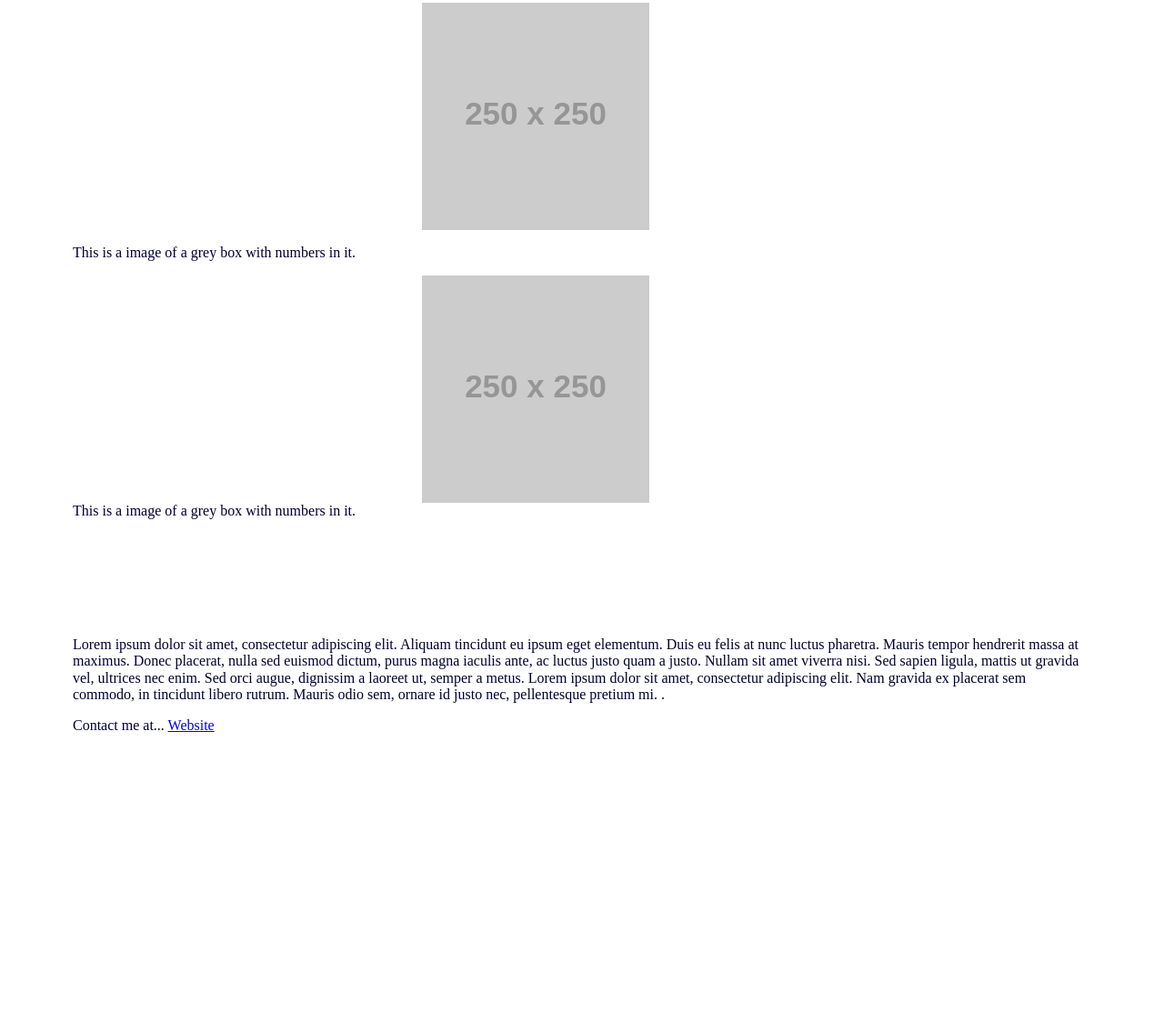
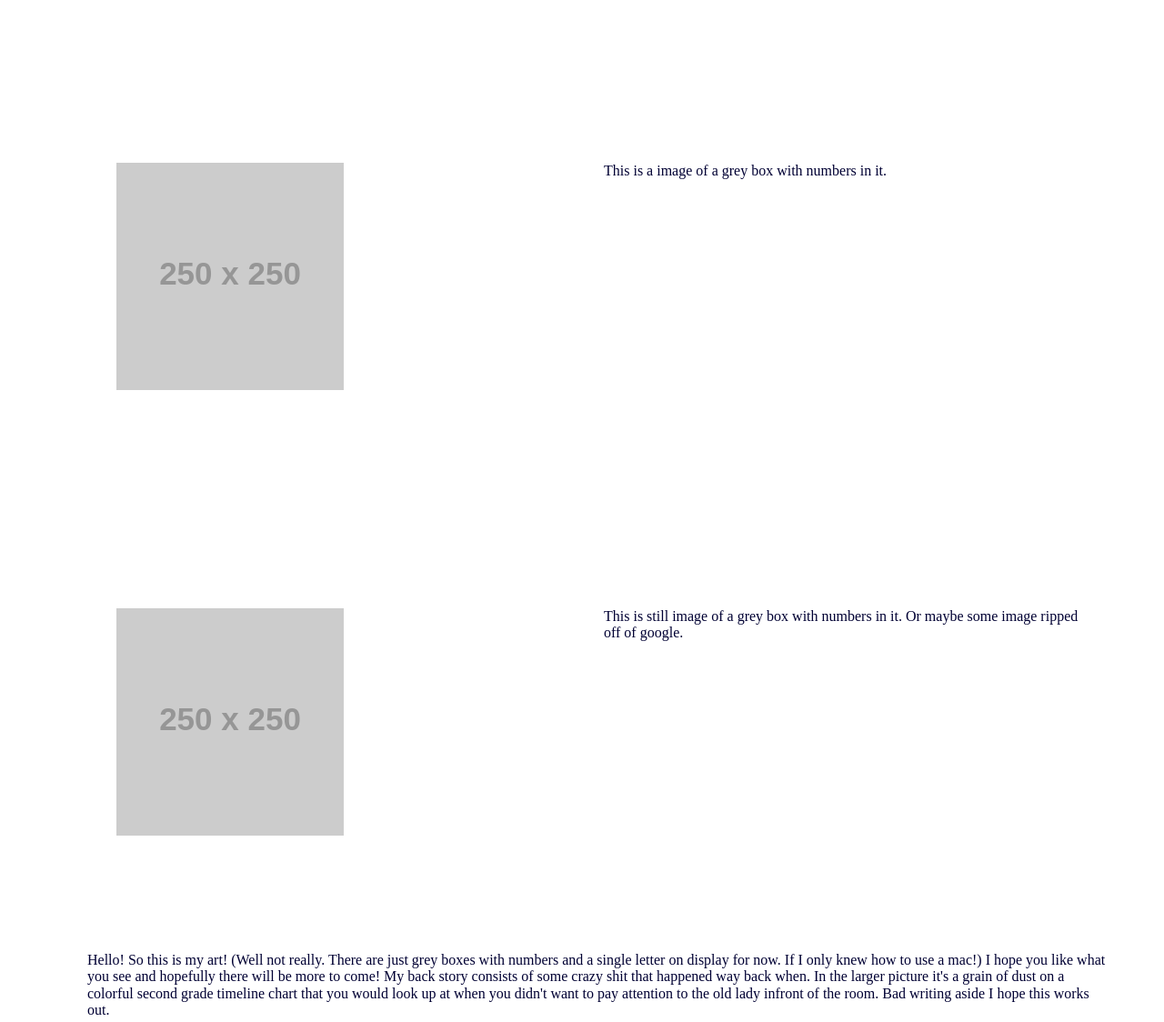
Before and after one commit to Chris445/Portfolio, a plain HTML site: page Folio-webpage/index.html in a window 1280 px wide. Shown: the part 577-1701 px from the top of the page at 91% size. Before the commit the page ends 1401 px from the top, so only its background shows below. Drawn offline with Linux system fonts and the light colour scheme; placeholder pictures from the web are drawn by us.

Commit message:
Add files via upload

```diff
--- a/Folio-webpage/css/main.css
+++ b/Folio-webpage/css/main.css
@@ -17,7 +17,8 @@ body {
   background: #ffffff;
 }
 
-figure {
+figure,
+figcaption {
   margin: 0;
   }
 
@@ -30,6 +31,7 @@ img {
   }
 
 #banner-hero {
+  max-height: 120%;
   position: relative;
   }
 
@@ -51,9 +53,15 @@ img {
   padding-left: 0;
   }
 
+
+
 #nav li {
   margin: .5em 0;
   }
+
+figcaption {
+  /* margin: 3em; */
+}
 
 #nav li a {
   color: #000;
@@ -71,12 +79,37 @@ section.nav {
 }
 
 #about {
+  margin: 1em;
+  max-width: 40%;
+  min-width: 100%;
+
+  }
+
+#about {
 margin-top: 8em;
+
 }
 
 #hero {
   margin-bottom: 4em;
   }
+
+  p {
+    margin-bottom: 5em;
+  }
+
+
+  #fig-1 {
+  margin-left: 3em;
+  margin-top: 15em;
+  }
+
+ #fig-2 {
+  margin-left: 3em;
+  margin-top: 15em;
+  }
+
+
 
 @media (min-width: 48em) {
 
@@ -86,12 +119,24 @@ margin-top: 8em;
   }
 
 #fig-1 {
-  margin-left: 24em;
+
 }
 
 #fig-2 {
-  margin-left: 24em;
+
 }
+
+figure {
+  overflow: hidden;
+  }
+
+figure img {
+  float: left;
+  }
+
+figure figcaption {
+  margin-left: 50%;
+  }
 
 
 
--- a/Folio-webpage/index.html
+++ b/Folio-webpage/index.html
@@ -39,12 +39,11 @@ NAV/MENU
 </div>
 
     <figure id="hero">
-      <img class="huge" alt="blank" src="http://via.placeholder.com/1000x500">
+      <img class="huge" alt="blank" src="img/1000x500.png" srcset="img/1000x800.png 600w, img/1000x500.png 1000w" sizes="(max-width: 62.5em) 100vw, 62.5em">
       <!-- <img class="small" alt="blank" src="http://via.placeholder.com/500x250"> -->
     </figure>
 
 </div>
-
 <!--
 IMGS/dis
  -->
@@ -52,15 +51,17 @@ IMGS/dis
 
   <figure id="fig-1">
   <img class="bronze-bust"alt="blank"src="http://via.placeholder.com/250x250">
+  <figcaption> This is a image of a grey box with numbers in it. </figcaption>
   </figure>
-      <p> This is a image of a grey box with numbers in it.
 
-      <figure id="fig-2">
+
+  <figure id="fig-2">
   <img class="bronze-bust"alt="blank"src="http://via.placeholder.com/250x250">
+  <figcaption> This is still image of a grey box with numbers in it. Or maybe some image ripped off of google. </figcaption>
   </figure>
 
 <!--   add fig captions to images -->
-      <figcaption> This is a image of a grey box with numbers in it.
+
 
   </section>
 
@@ -70,9 +71,7 @@ IMGS/dis
 ABOUT
  -->
 <section id="about">
-  <p>Lorem ipsum dolor sit amet, consectetur adipiscing elit. Aliquam tincidunt eu ipsum eget elementum. Duis eu felis at nunc luctus pharetra. Mauris tempor hendrerit massa at maximus. Donec placerat, nulla sed euismod dictum, purus magna iaculis ante, ac luctus justo quam a justo. Nullam sit amet viverra nisi. Sed sapien ligula, mattis ut gravida vel, ultrices nec enim. Sed orci augue, dignissim a laoreet ut, semper a metus. Lorem ipsum dolor sit amet, consectetur adipiscing elit. Nam gravida ex placerat sem commodo, in tincidunt libero rutrum. Mauris odio sem, ornare id justo nec, pellentesque pretium mi.
-
-.</p>
+  <p>Hello! So this is my art! (Well not really. There are just grey boxes with numbers and a single letter on display for now. If I only knew how to use a mac!) I hope you like what you see and hopefully there will be more to come! My back story consists of some crazy shit that happened way back when. In the larger picture it's a grain of dust on a colorful second grade timeline chart that you would look up at when you didn't want to pay attention to the old lady infront of the room. Bad writing aside I hope this works out.</p>
 </section>
 
 
```
Also changed, not shown: Folio-webpage/img/1000x500.png (added), Folio-webpage/img/1000x800.png (added).
